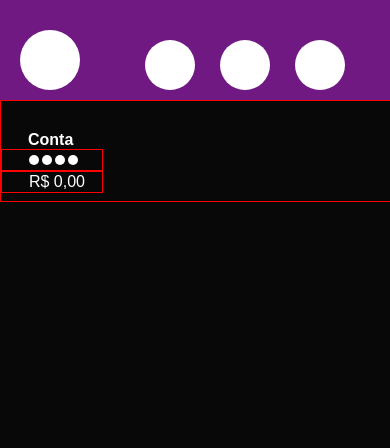
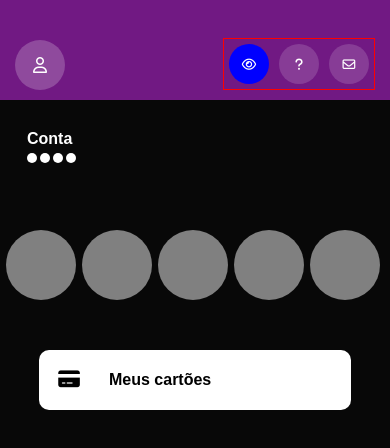
Before and after one commit to lucassantDev/moldeNubank, a plain HTML site: page index.html in a window 390 px wide. Shown: the top 448 px of the page. Drawn offline with nearby package versions, Linux system fonts and the light colour scheme.

Commit message:
adicionando icones - 2025-01-28

```diff
--- a/code.js
+++ /dev/null
@@ -1,5 +0,0 @@
-// funções javascript para a página em html
-
-function mostrarSaldo(){
-
-}
--- a/index.html
+++ b/index.html
@@ -3,6 +3,8 @@
 <head>
     <meta charset="UTF-8">
     <meta name="viewport" content="width=device-width, initial-scale=1.0">
+    <script src="https://code.jquery.com/jquery-3.6.0.min.js"></script>
+    <script src="https://kit.fontawesome.com/e0b8a276c3.js" crossorigin="anonymous"></script>
     <link rel="stylesheet" href="style.css">
     <title>document</title>
 </head>
@@ -14,14 +16,32 @@
    </div>
 
    <div class="telefone">
+
         <div id="roxoInicio">
             <div id="imagemInicio">
-                <!-- imagem -->
+                <!-- foto de perfil -->
+                <i class="fa-regular fa-user"></i>
             </div>
             <div id="iconesInicio">
-                <div class="icone"></div>
-                <div class="icone"></div>
-                <div class="icone"></div>
+                <!-- icone para esconder saldo-->
+                <div id="verSaldo" class="icone">
+                    <i class="fa-regular fa-eye-slash"></i>
+                </div>
+
+                <!-- icone para ver saldo -->
+                <div id="esconderSaldo" class="icone">
+                    <i class="fa-regular fa-eye"></i>
+                </div>
+
+                <!-- icone de dúvida -->
+                <div class="icone">
+                    <i class="fa-solid fa-question"></i>
+                </div>
+
+                <!-- icone de notificação -->
+                <div class="icone">
+                    <i class="fa-regular fa-envelope"></i>
+                </div>
             </div>
         </div>
         <!-- FIM DA DIV ROXOINICIO -->
@@ -36,9 +56,53 @@
             </div>
 
             <div id="open">
-                <span>R$ 0,00</span>
+                <div>
+                    <p><B>R$ 0,00</B></p>
+                </div>
+            </div>
+        </div>
+        <!-- FIM DIV SALDO -->
+
+        <div id="funcoes">
+            <div class="circle"></div>
+            <div class="circle"></div>
+            <div class="circle"></div>
+            <div class="circle"></div>
+            <div class="circle"></div>
+        </div>
+        <!-- FIM DIV FUNCOES -->
+
+        <div id="cartao">
+            <div id="objects">
+                <div id="iconeCartao">
+                    <i class="fa-solid fa-credit-card"></i>
+                </div>
+                <div><p><b>Meus cartões</b></p></div>
             </div>
         </div>
    </div>
+
+
+   <!-- inicio do JQuery -->
+   <script>
+        $(document).ready(function(){
+            $("#open").hide(); // função para deixar a parte do saldo escondido
+            $("#verSaldo").hide();
+
+            $("#verSaldo").click(function(){
+                $("#open").hide();
+                $("#close").show();
+                $("#esconderSaldo").show();
+                $("#verSaldo").hide();
+            });
+
+            $("#esconderSaldo").click(function(){
+                $("#open").show();
+                $("#close").hide();
+                $("#esconderSaldo").hide();
+                $("#verSaldo").show();
+            });
+        });
+   </script>
 </body>
 </html>
--- a/script.js
+++ /dev/null
@@ -1,5 +0,0 @@
-#funções em js
-
-function mostrarSaldo(){
-
-}
--- a/style.css
+++ b/style.css
@@ -32,41 +32,56 @@ body{
         background-color: #711983;
         display: flex;
         align-items: end;
-        justify-content: space-around;
+        justify-content: space-between;
+
     }
 
     #imagemInicio{
-        width: 60px;
-        height: 60px;
+        width: 50px;
+        height: 50px;
         border-radius: 100%;
-        background-color: #ffffff;
-        /* border: 1px solid red; */
+        background-color: #ffffff36;
         margin-bottom: 10px;
+        margin-left: 15px;
+        color: #ffffff;
+        font-size: 1rem;
+        display: flex;
+        align-items: center;
+        justify-content: center;
     }
 
     #iconesInicio{
         display: flex;
-        width: 250px;
+        width: fit-content;
         height: 50px;
-        /* border: 1px solid red; */
-        justify-content: space-evenly;
+        border: 1px solid red;
         margin-bottom: 10px;
+        margin-right: 15px;
 
     }
 
     .icone{
+        scale: 0.8;
         width: 50px;
         height: 100%;
         border-radius: 100%;
-        background-color: #ffffff;
-        /* border: 1px solid red; */
+        background-color: #ffffff27;
+        color: white;
+        cursor: pointer;
+        display: flex;
+        align-items: center;
+        justify-content: center;
     }
     /* Fim do estilo -> roxoInicio */
 
     #saldo{
         width: 100%;
         height: 100px;
-        border: 1px solid red;
+        /* border: 1px solid red; */
+    }
+
+    #esconderSaldo{
+        background-color: blue;
     }
 
     #saldo h1{
@@ -76,10 +91,18 @@ body{
         margin-top: 30px;
     }
 
+    #open p{
+        margin-top: 5px;
+        margin-left: 60px;
+        font-size: 1.2rem;
+        border: 1px solid red;
+        width: 100px;
+    }
+
     #close{
         width: 100px;
         height: 20px;
-        border: 1px solid red;
+        /* border: 1px solid red; */
         display: flex;
         align-items: center;
         justify-content: center;
@@ -96,17 +119,60 @@ body{
     #open{
         width: 100px;
         height: 20px;
-        border: 1px solid red;
+        /* border: 1px solid red; */
         display: flex;
         align-items: center;
         justify-content: center;
         color: #ffffff;
     }
 
-    #open span{
-        margin-left: 10px;
-    }
     /* Fim do estilo -> saldo */
 
+    #funcoes{
+        width: 100%;
+        height: 100px;
+        /* border: 1px solid red; */
+        display: flex;
 
+    }
+
+    .circle{
+        width: 70px;
+        height: 70px;
+        border-radius: 50%;
+        background-color: gray;
+        margin-left: 6px;
+    }
+    /* Fim do estilo -> funções */
+
+    #cartao{
+        width: 100%;
+        height: 100px;
+        /* border: 1px solid red; */
+        display: flex;
+        align-items: center;
+        justify-content: center;
+    }
+
+    #iconeCartao{
+        width: 60px;
+        height: 60px;
+        /* border: 1px solid red; */
+        border-radius: 10px 0px 0px 10px;
+        margin-right: 10px;
+        display: flex;
+        align-items: center;
+        justify-content: center;
+        font-size: 1.2rem;
+    }
+
+    #objects{
+        display: flex;
+        align-items: center;
+        /* border: 1px solid red; */
+        background-color: #ffffff;
+        width: 80%;
+        height: 60px;
+        border-radius: 10px;
+    }
 }
```
